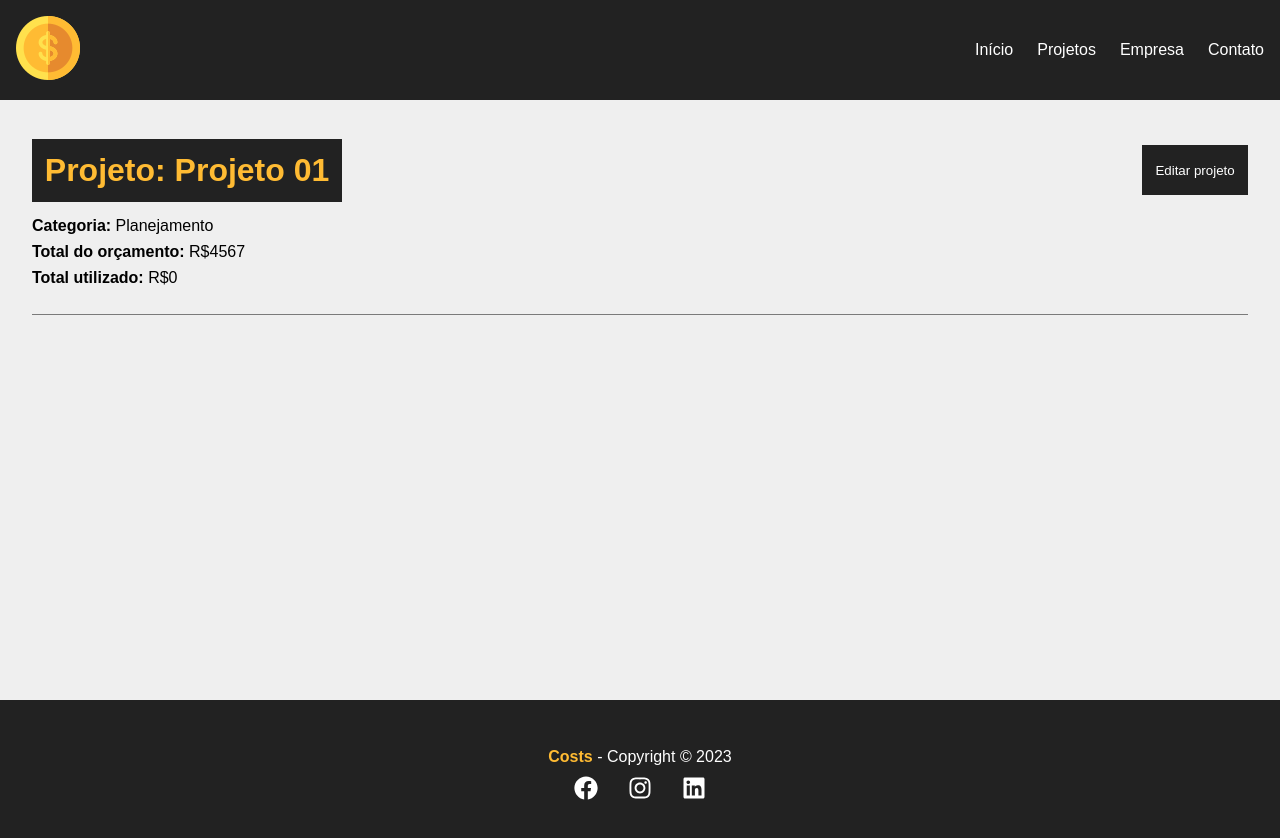
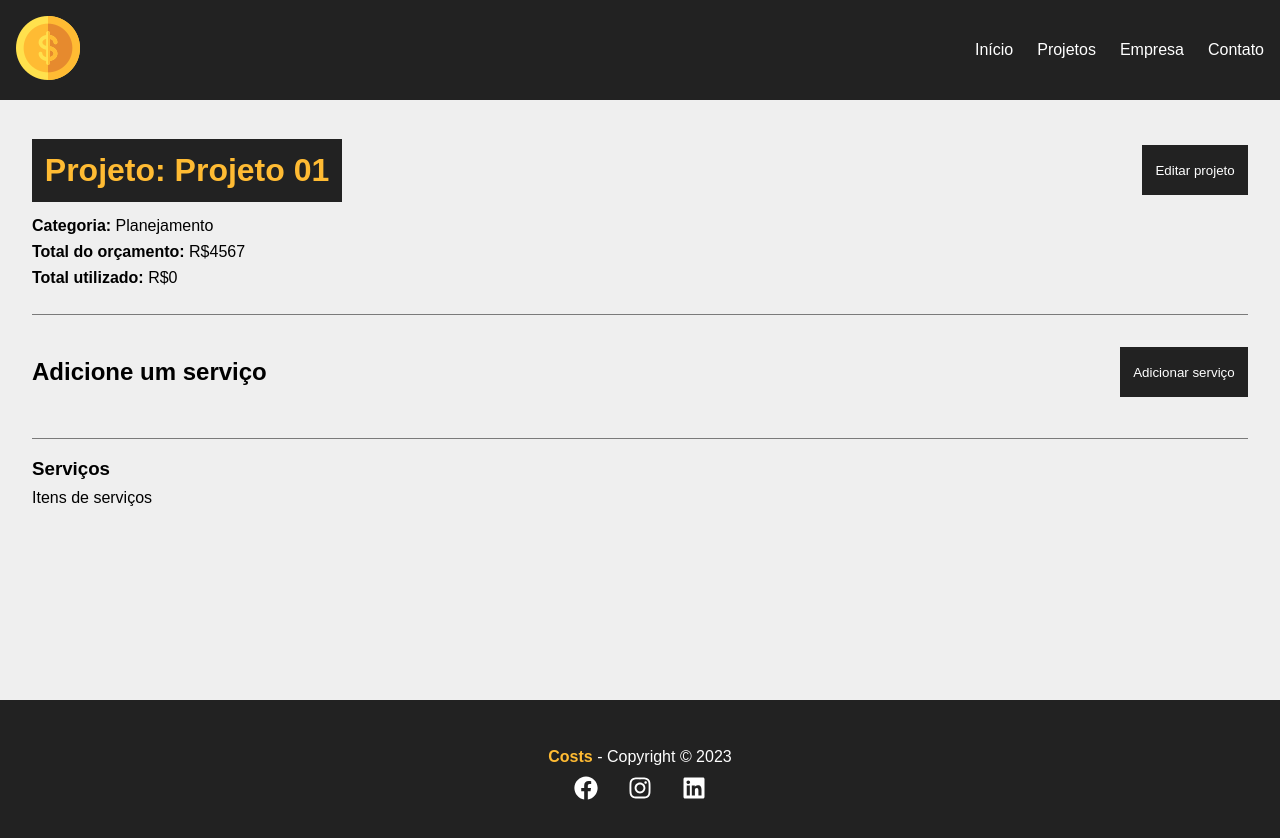
Before and after one commit to aleanrocha/react, a React (Vite) app in the folder costs/: page /Project/1 in a window 1280 px wide. Shown: the top 838 px of the page. Built offline with nearby package versions, Linux system fonts and the light colour scheme; data requests are answered from the project's data file; the HTML template or start-up script is replaced by a standard one.

Commit message:
criando area de servicos

```diff
--- a/costs/src/components/pages/Project.jsx
+++ b/costs/src/components/pages/Project.jsx
@@ -11,6 +11,7 @@ const Project = () => {
   const { id } = useParams()
   const [project, setProject] = useState([])
   const [showProjectForm, setShowProjectForm] = useState(false)
+  const [showServiceForm, setShowServiceForm] = useState(false)
   const [message, setMessage] = useState()
   const [type, setType] = useState()
 
@@ -47,6 +48,7 @@ const Project = () => {
     }).catch(err => console.log(err))
   }
   const toggleProjectForm = () => {setShowProjectForm(!showProjectForm)}
+  const toggleServiceForm = () => {setShowServiceForm(!showServiceForm)}
   return (
     <>
       {project.project_name ? (
@@ -76,6 +78,21 @@ const Project = () => {
                 </div>
               )}
             </div>
+            <div className={styles.service_form_container}>
+              <div className={styles.align_content}>
+                <h2>Adicione um serviço</h2>
+                <button className={styles.btn} onClick={toggleServiceForm}>
+                  {!showServiceForm ? `Adicionar serviço` : `Fechar`}
+                </button>
+              </div>
+              <div className={styles.project_info}>
+                {showServiceForm && <p>Formulário de serviço</p>}
+              </div>
+            </div>
+            <h3>Serviços</h3>
+            <Container customClass='start'>
+              <p>Itens de serviços</p>
+            </Container>
           </Container>
         </div>
       ) : (
--- a/costs/src/components/pages/Project.module.css
+++ b/costs/src/components/pages/Project.module.css
@@ -1,6 +1,5 @@
 .project_details {padding: 2em; width: 100%;}
-.project_details h2,
-.project_details p {margin-bottom: .5em;}
+.project_details p, h3 {margin-bottom: .5em;}
 .project_details h1 {
   background-color: #222;
   color: #ffbb33;
@@ -23,6 +22,7 @@
   margin-bottom: .5em;
   flex-wrap: wrap;
 }
+.align_content {margin-right: 1em;}
 .btn {
   background-color: #222;
   color: #fff;
```
